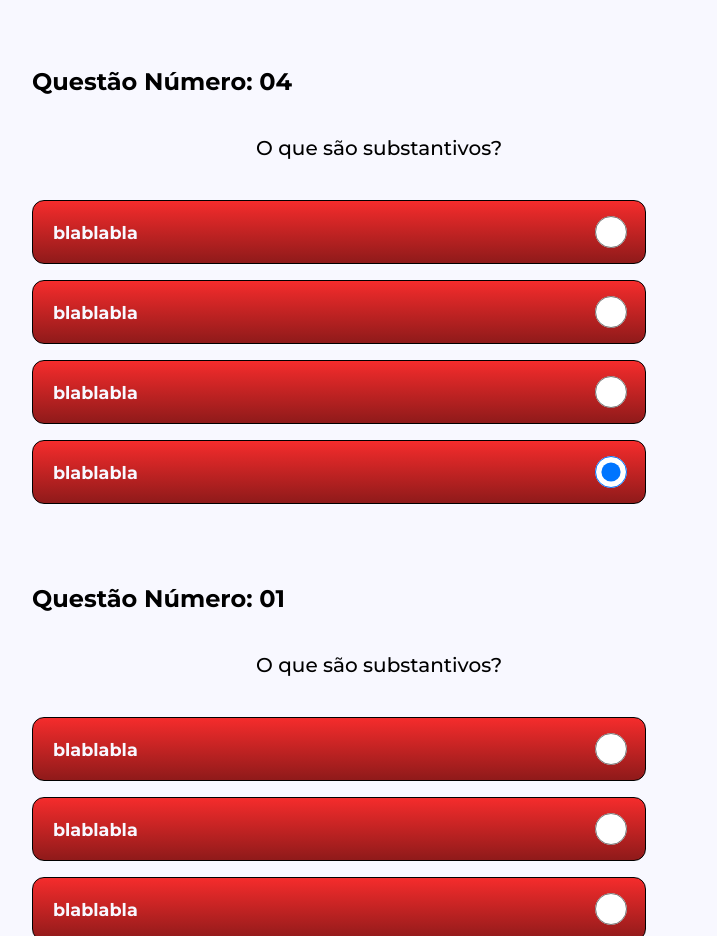
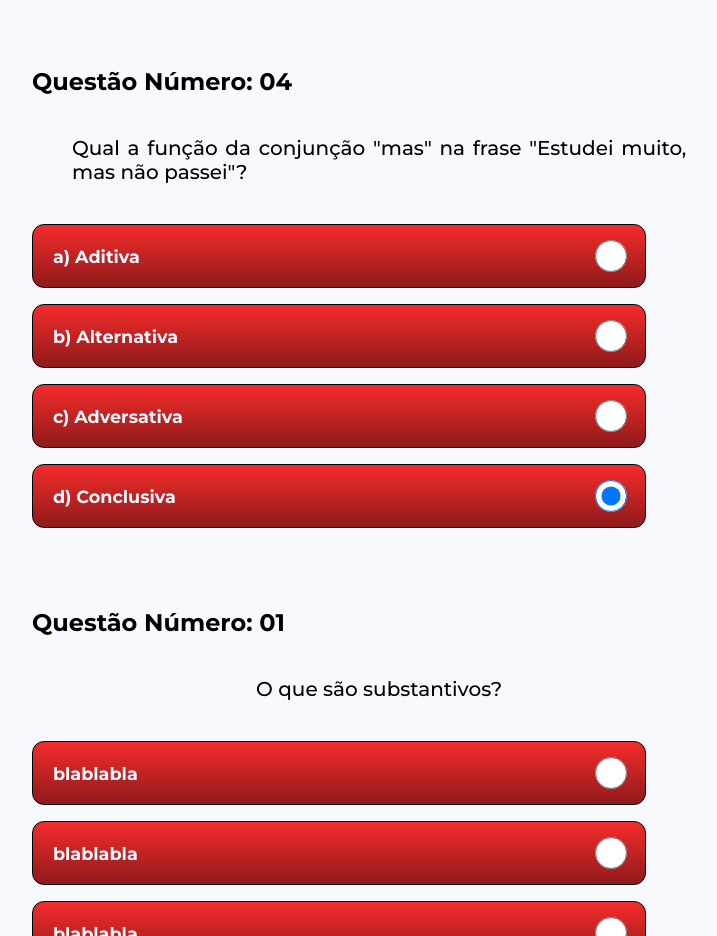
Before and after one commit to pedro-ols/LP-projeto, a website: page pages/simulados_fund_2.html in a window 1280 px wide. Shown: the part 1880-2816 px from the top of the page, without its empty margins (96-813 px from the left). Drawn offline with Linux system fonts and the light colour scheme.

Commit message:
feat: add 4 question on simulados_fund_2

```diff
--- a/pages/simulados_fund_2.html
+++ b/pages/simulados_fund_2.html
@@ -123,26 +123,26 @@
         <form action="questions" class="questions">
             <article class="specific-question" data-correct="1">
                 <h3 class="question-number">Questão Número: 04</h3>
-                <h3 class="entire-question">O que são substantivos?</h3>
+                <h3 class="entire-question">Qual a função da conjunção "mas" na frase "Estudei muito, mas não passei"?</h3>
 
                 <div class="answer-type">
                     <input type="radio" name="answer" id="answer" value="1" checked>
-                    <label for="answer01">blablabla</label>
+                    <label for="answer01">a) Aditiva</label>
                 </div>
 
                 <div class="answer-type">
                     <input type="radio" name="answer" id="answer" value="1" checked>
-                    <label for="answer01">blablabla</label>
+                    <label for="answer01">b) Alternativa</label>
                 </div>
 
                 <div class="answer-type">
                     <input type="radio" name="answer" id="answer" value="1" checked>
-                    <label for="answer01">blablabla</label>
+                    <label for="answer01">c) Adversativa</label>
                 </div>
 
                 <div class="answer-type">
                     <input type="radio" name="answer" id="answer" value="1" checked>
-                    <label for="answer01">blablabla</label>
+                    <label for="answer01">d) Conclusiva</label>
                 </div>
 
             </article>
```
